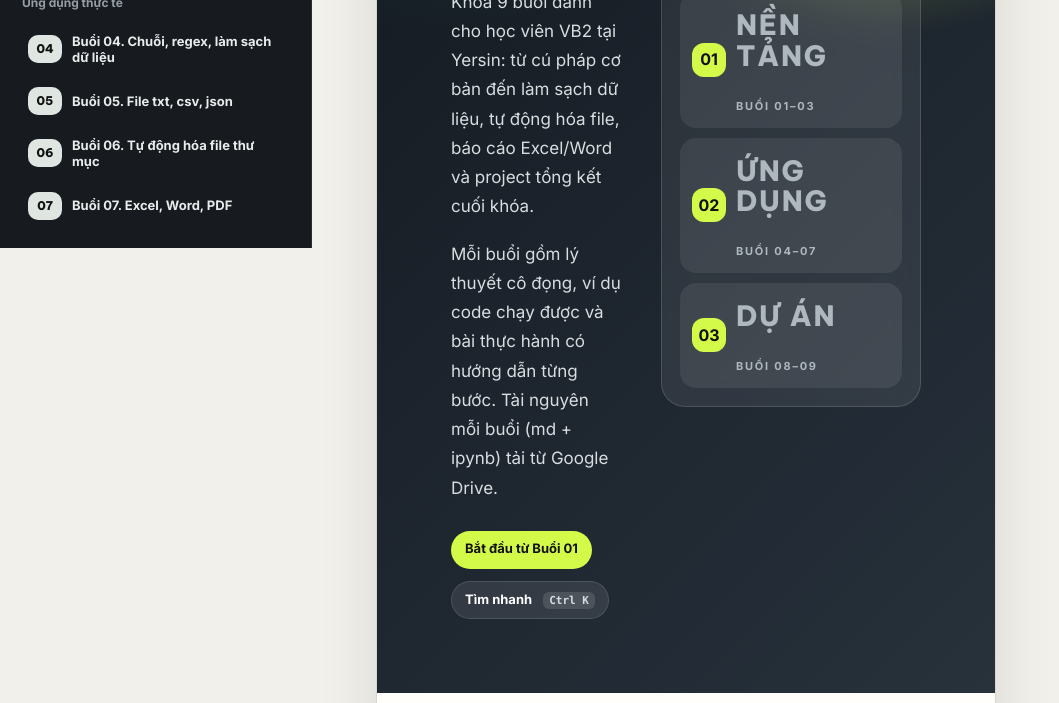
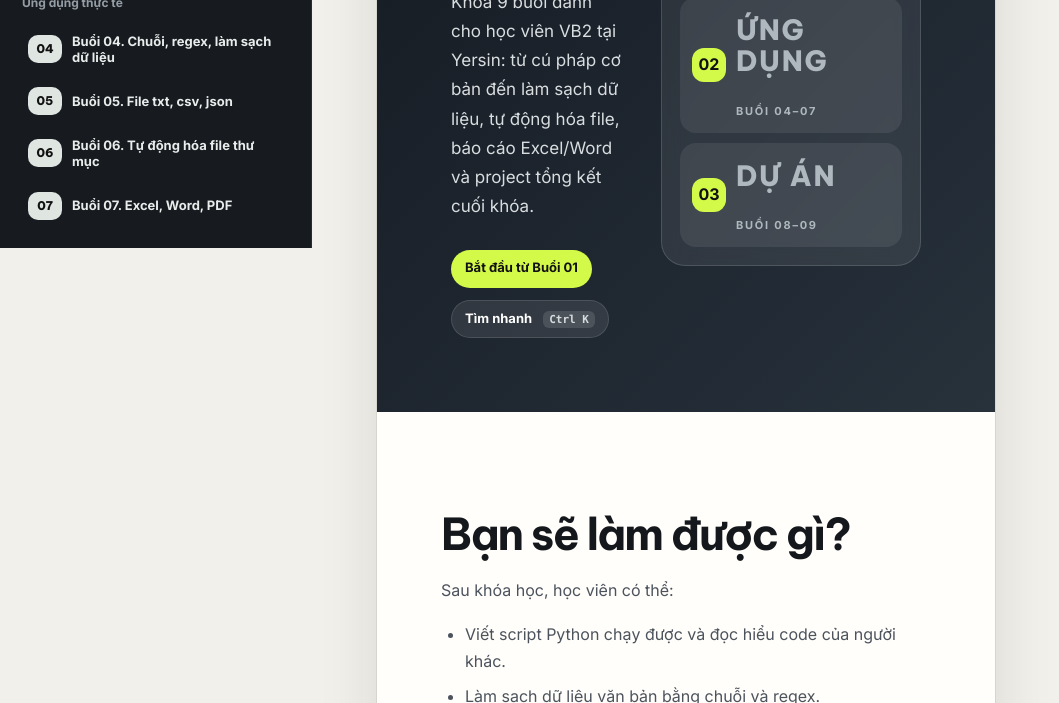
Before and after one commit to danny2904/lap-trinh-python, a website: page index.html in a window 1280 px wide. Shown: the part 552-1255 px from the top of the page, without its empty margins (0-1059 px from the left). Drawn offline with Linux system fonts and the light colour scheme.

Commit message:
Bỏ dòng Tài nguyên mỗi buổi tải từ Google Drive khỏi hero

```diff
--- a/index.html
+++ b/index.html
@@ -293,7 +293,6 @@
             <div class="eyebrow">Khóa học thực hành</div>
             <h1>LẬP TRÌNH <span>PYTHON</span></h1>
             <p>Khóa 9 buổi dành cho học viên VB2 tại Yersin: từ cú pháp cơ bản đến làm sạch dữ liệu, tự động hóa file, báo cáo Excel/Word và project tổng kết cuối khóa.</p>
-            <p>Mỗi buổi gồm lý thuyết cô đọng, ví dụ code chạy được và bài thực hành có hướng dẫn từng bước. Tài nguyên mỗi buổi (md + ipynb) tải từ Google Drive.</p>
             <div class="hero-actions"><a class="btn primary" href="#c01">Bắt đầu từ Buổi 01</a><button class="secondary" data-open-search>Tìm nhanh <span class="kbd">Ctrl K</span></button></div>
           </div>
           <aside class="author-card">
```
